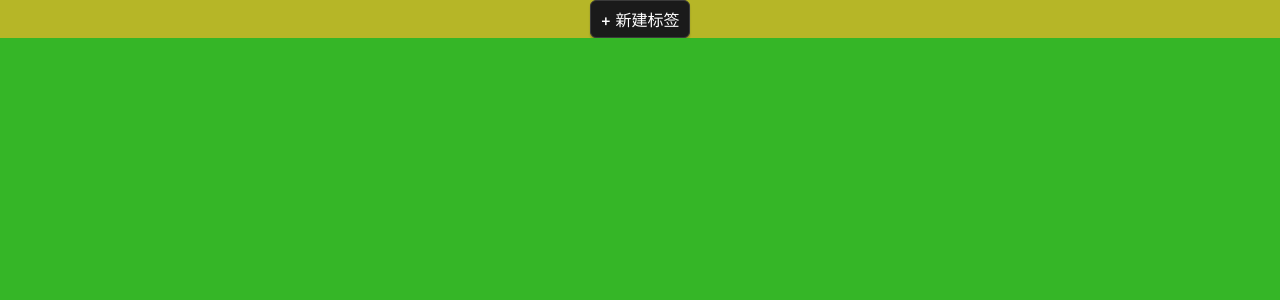
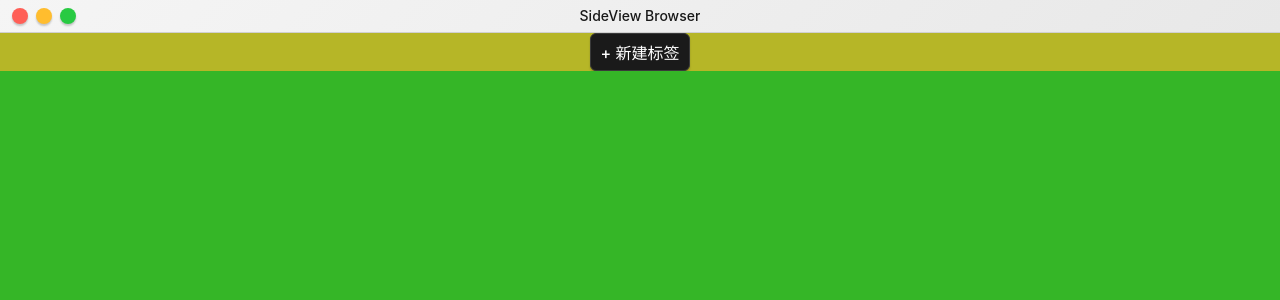
Before and after one commit to zhengsk/sideView, a React (Vite) app: page / in a window 1280 px wide. Shown: the top 300 px of the page. Built offline with nearby package versions, Linux system fonts and the light colour scheme.

Commit message:
feat: 基本可用状态

```diff
--- a/src-tauri/tauri.conf.json
+++ b/src-tauri/tauri.conf.json
@@ -14,7 +14,8 @@
       {
         "title": "sideview",
         "width": 800,
-        "height": 600
+        "height": 600,
+        "decorations": false
       }
     ],
     "security": {
--- a/src/App.css
+++ b/src/App.less
@@ -45,11 +45,11 @@ body {
   flex-direction: row;
   justify-content: center;
   text-align: center;
-}
 
   .tab-bar-item {
     display: flex;
     justify-content: center;
+  }
 }
 
 .webview-container {
@@ -73,14 +73,15 @@ button {
 
 button {
   cursor: pointer;
+
+  &:hover {
+    border-color: #396cd8;
   }
 
-button:hover {
-  border-color: #396cd8;
-}
-button:active {
+  &:active {
     border-color: #396cd8;
     background-color: #e8e8e8;
+  }
 }
 
 input,
@@ -102,8 +103,9 @@ button {
   button {
     color: #ffffff;
     background-color: #0f0f0f98;
-  }
-  button:active {
+
+    &:active {
       background-color: #0f0f0f69;
     }
   }
+}
--- a/src/App.tsx
+++ b/src/App.tsx
@@ -1,20 +1,51 @@
 import { useEffect, useRef, useState } from "react";
 import { invoke } from "@tauri-apps/api/core";
+import { getCurrentWindow } from "@tauri-apps/api/window";
+import WindowTopBar from "./components/WindowTopBar";
 
-import "./App.css";
+import "./App.less";
 
 function App() {
-  const [greetMsg, setGreetMsg] = useState("");
-  const [name, setName] = useState("");
   const [tabs, setTabs] = useState<Array<{ label: string; title: string; url: string }>>([]);
   const [activeLabel, setActiveLabel] = useState<string | null>(null);
   const labelCounter = useRef(0);
   const containerRef = useRef<HTMLDivElement | null>(null);
 
-  async function greet() {
-    // Learn more about Tauri commands at https://tauri.app/develop/calling-rust/
-    setGreetMsg(await invoke("greet", { name }));
-  }
+  // 窗口控制函数
+  const handleMinimize = async () => {
+    try {
+      const window = getCurrentWindow();
+      await window.minimize();
+    } catch (error) {
+      console.error('Failed to minimize window:', error);
+    }
+  };
+
+  // 最大化窗口
+  const handleMaximize = async () => {
+    try {
+      const window = getCurrentWindow();
+      const isMaximized = await window.isMaximized();
+      if (isMaximized) {
+        await window.unmaximize();
+      } else {
+        await window.maximize();
+      }
+    } catch (error) {
+      console.error('Failed to toggle maximize:', error);
+    }
+  };
+
+  // 关闭窗口
+  const handleClose = async () => {
+    try {
+      const window = getCurrentWindow();
+      await window.close();
+    } catch (error) {
+      console.error('Failed to close window:', error);
+    }
+  };
+
 
   function createLabel() {
     labelCounter.current += 1;
@@ -30,7 +61,7 @@ function App() {
     if (!container) return;
 
     const rect = container.getBoundingClientRect();
-    const scale = window.devicePixelRatio || 1;
+    const scale = 1;
     const x = Math.round(rect.left * scale);
     const y = Math.round(rect.top * scale);
     const width = Math.round(rect.width * scale);
@@ -41,10 +72,10 @@ function App() {
       await invoke('resize_webview', {
         label,
         x: x / scale, // 转换为逻辑坐标
-        // 应该加上窗口顶部的高度，动态获取顶部栏的高度
-        y: y / scale + 37,
-        width: width / scale - 37,
-        height: height / scale - 37
+        // 加上窗口顶部栏的高度 (32px)
+        y: y / scale,
+        width: width / scale,
+        height: height / scale
       });
     } catch (error) {
       console.error('Failed to resize webview:', error);
@@ -59,12 +90,12 @@ function App() {
     const rect = container.getBoundingClientRect();
     const scale = window.devicePixelRatio || 1;
 
-    console.info(rect, scale);
-
     const x = Math.round(rect.left * scale);
     const y = Math.round(rect.top * scale);
     const width = Math.round(rect.width * scale);
     const height = Math.round(rect.height * scale);
+
+    console.info(x, y, width, height, scale);
 
     try {
       // 使用 Rust 命令创建内嵌的 webview
@@ -72,9 +103,9 @@ function App() {
         label,
         url,
         x: x / scale, // 转换为逻辑坐标
-        y: y / scale,
+        y: y / scale, // 加上窗口顶部栏的高度
         width: width / scale,
-        height: height / scale
+        height: height / scale // 减去顶部栏的高度
       });
 
       console.log('Webview created successfully');
@@ -179,6 +210,13 @@ function App() {
 
   return (
     <main className="container">
+      {/* Window Top Bar */}
+      <WindowTopBar
+        title="SideView Browser"
+        onMinimize={handleMinimize}
+        onMaximize={handleMaximize}
+        onClose={handleClose}
+      />
 
       {/* Tab Bar（控制主窗口内的多个 Webview）*/}
       <div className="tab-bar">
--- /dev/null
+++ b/src/components/WindowTopBar.less
@@ -0,0 +1,163 @@
+// 定义变量
+@top-bar-height: 32px;
+@control-button-size: 16px;
+@control-gap: 8px;
+@border-radius: 50%;
+@transition-duration: 0.15s;
+
+// 颜色变量
+@bg-dark-start: #2a2a2a;
+@bg-dark-end: #1e1e1e;
+@bg-light-start: #f5f5f5;
+@bg-light-end: #e8e8e8;
+@border-dark: #3a3a3a;
+@border-light: #d0d0d0;
+
+// 控制按钮颜色
+@close-color: #ff5f57;
+@close-hover: #ff6b63;
+@minimize-color: #ffbd2e;
+@minimize-hover: #ffc73a;
+@maximize-color: #28ca42;
+@maximize-hover: #30d748;
+
+.window-top-bar {
+  display: flex;
+  align-items: center;
+  justify-content: space-between;
+  height: @top-bar-height;
+  background: linear-gradient(135deg, @bg-dark-start 0%, @bg-dark-end 100%);
+  border-bottom: 1px solid @border-dark;
+  padding: 0 12px;
+  user-select: none;
+  position: relative;
+  z-index: 1000;
+
+  &-left {
+    display: flex;
+    align-items: center;
+    min-width: 80px;
+  }
+
+  &-center {
+    display: flex;
+    align-items: center;
+    justify-content: center;
+    flex: 1;
+    pointer-events: none;
+  }
+
+  &-right {
+    display: flex;
+    align-items: center;
+    min-width: 80px;
+    justify-content: flex-end;
+  }
+}
+
+.window-controls {
+  display: flex;
+  gap: @control-gap;
+  align-items: center;
+}
+
+.window-control-button {
+  width: @control-button-size;
+  height: @control-button-size;
+  padding: 0;
+  border-radius: @border-radius;
+  border: none;
+  display: flex;
+  align-items: center;
+  justify-content: center;
+  cursor: pointer;
+  transition: all @transition-duration ease;
+  pointer-events: auto;
+  background: rgba(255, 255, 255, 0.1);
+  color: rgba(255, 255, 255, 0.7);
+
+  &:hover {
+    background: rgba(255, 255, 255, 0.2);
+    color: rgba(255, 255, 255, 0.9);
+    transform: scale(1.1);
+
+    & > svg {
+      opacity: 1;
+    }
+  }
+
+  &:active {
+    transform: scale(0.95);
+
+    &:hover {
+      transform: scale(0.95);
+    }
+  }
+
+  & > svg {
+    display: block;
+    opacity: 0;
+  }
+
+  &.close {
+    background: @close-color;
+    color: rgba(0, 0, 0, 0.7);
+
+    &:hover {
+      background: @close-hover;
+      color: rgba(0, 0, 0, 0.9);
+    }
+  }
+
+  &.minimize {
+    background: @minimize-color;
+    color: rgba(0, 0, 0, 0.7);
+
+    &:hover {
+      background: @minimize-hover;
+      color: rgba(0, 0, 0, 0.9);
+    }
+  }
+
+  &.maximize {
+    background: @maximize-color;
+    color: rgba(0, 0, 0, 0.7);
+
+    &:hover {
+      background: @maximize-hover;
+      color: rgba(0, 0, 0, 0.9);
+    }
+  }
+}
+
+.window-title {
+  font-size: 14px;
+  font-weight: 500;
+  color: rgba(255, 255, 255, 0.9);
+  text-overflow: ellipsis;
+  white-space: nowrap;
+  overflow: hidden;
+  max-width: 200px;
+}
+
+// 浅色主题适配
+@media (prefers-color-scheme: light) {
+  .window-top-bar {
+    background: linear-gradient(135deg, @bg-light-start 0%, @bg-light-end 100%);
+    border-bottom: 1px solid @border-light;
+  }
+
+  .window-title {
+    color: rgba(0, 0, 0, 0.9);
+  }
+
+  .window-control-button {
+    background: rgba(0, 0, 0, 0.1);
+    color: rgba(0, 0, 0, 0.7);
+
+    &:hover {
+      background: rgba(0, 0, 0, 0.2);
+      color: rgba(0, 0, 0, 0.9);
+    }
+  }
+}
--- /dev/null
+++ b/src/components/WindowTopBar.tsx
@@ -0,0 +1,104 @@
+import { useState } from 'react';
+import './WindowTopBar.less';
+
+interface WindowTopBarProps {
+  onMinimize?: () => void;
+  onMaximize?: () => void;
+  onClose?: () => void;
+  title?: string;
+}
+
+export default function WindowTopBar({
+  onMinimize,
+  onMaximize,
+  onClose,
+  title = 'SideView'
+}: WindowTopBarProps) {
+  const [isMaximized, setIsMaximized] = useState(false);
+
+  const handleMinimize = () => {
+    onMinimize?.();
+  };
+
+  const handleMaximize = () => {
+    setIsMaximized(!isMaximized);
+    onMaximize?.();
+  };
+
+  const handleClose = () => {
+    onClose?.();
+  };
+
+  return (
+    <div className="window-top-bar" data-tauri-drag-region>
+      <div className="window-top-bar-left">
+        <div className="window-controls">
+          <button
+            className="window-control-button close"
+            onClick={handleClose}
+            aria-label="关闭"
+          >
+            <svg width="10" height="10" viewBox="0 0 12 12">
+              <path
+                d="M1 1L11 11M1 11L11 1"
+                stroke="currentColor"
+                strokeWidth="2"
+                strokeLinecap="round"
+              />
+            </svg>
+          </button>
+          <button
+            className="window-control-button minimize"
+            onClick={handleMinimize}
+            aria-label="最小化"
+          >
+            <svg width="10" height="10" viewBox="0 0 12 12">
+              <path
+                d="M1 6h10"
+                stroke="currentColor"
+                strokeWidth="2"
+                strokeLinecap="round"
+              />
+            </svg>
+          </button>
+          <button
+            className="window-control-button maximize"
+            onClick={handleMaximize}
+            aria-label={isMaximized ? "还原" : "最大化"}
+          >
+            {isMaximized ? (
+              <svg width="10" height="10" viewBox="0 0 12 12">
+                <path
+                  d="M2 3h7v7H2V3zM3 2h7v7"
+                  stroke="currentColor"
+                  strokeWidth="2"
+                  fill="none"
+                />
+              </svg>
+            ) : (
+              <svg width="10" height="10" viewBox="0 0 12 12">
+                <rect
+                  x="2"
+                  y="2"
+                  width="8"
+                  height="8"
+                  stroke="currentColor"
+                  strokeWidth="2"
+                  fill="none"
+                />
+              </svg>
+            )}
+          </button>
+        </div>
+      </div>
+
+      <div className="window-top-bar-center">
+        <span className="window-title">{title}</span>
+      </div>
+
+      <div className="window-top-bar-right">
+        {/* 这里可以放置其他功能按钮，如搜索、设置等 */}
+      </div>
+    </div>
+  );
+}
--- a/vite.config.ts
+++ b/vite.config.ts
@@ -7,6 +7,14 @@ const host = process.env.TAURI_DEV_HOST;
 // https://vite.dev/config/
 export default defineConfig(async () => ({
   plugins: [react()],
+
+  css: {
+    preprocessorOptions: {
+      less: {
+        javascriptEnabled: true,
+      },
+    },
+  },
 
   // Vite options tailored for Tauri development and only applied in `tauri dev` or `tauri build`
   //
```
Also changed, not shown: package.json (+6 -5 lines), src-tauri/capabilities/default.json (+6 -1 lines), 1 other file (tests, documents, lock files or other folders). Lines whose indentation alone changed are shown as unchanged.
